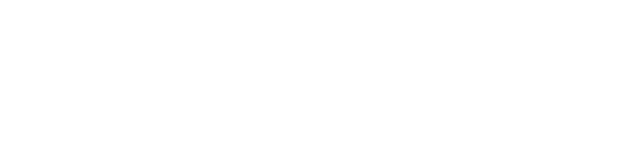
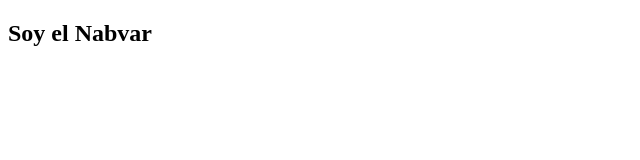
Before and after one commit to patoogm/clase-19, a plain HTML site: page index.html in a window 1280 px wide. Shown: the whole page, without its empty margins (0-640 px from the left). Drawn offline with Linux system fonts and the light colour scheme.

Commit message:
Create Navbar

```diff
--- a/index.html
+++ b/index.html
@@ -7,6 +7,10 @@
   <title>Clase 19</title>
 </head>
 <body>
-
+  <main>
+    <nav>
+      <h1>Soy el Nabvar</h1>
+    </nav>
+  </main>
 </body>
 </html>
```
